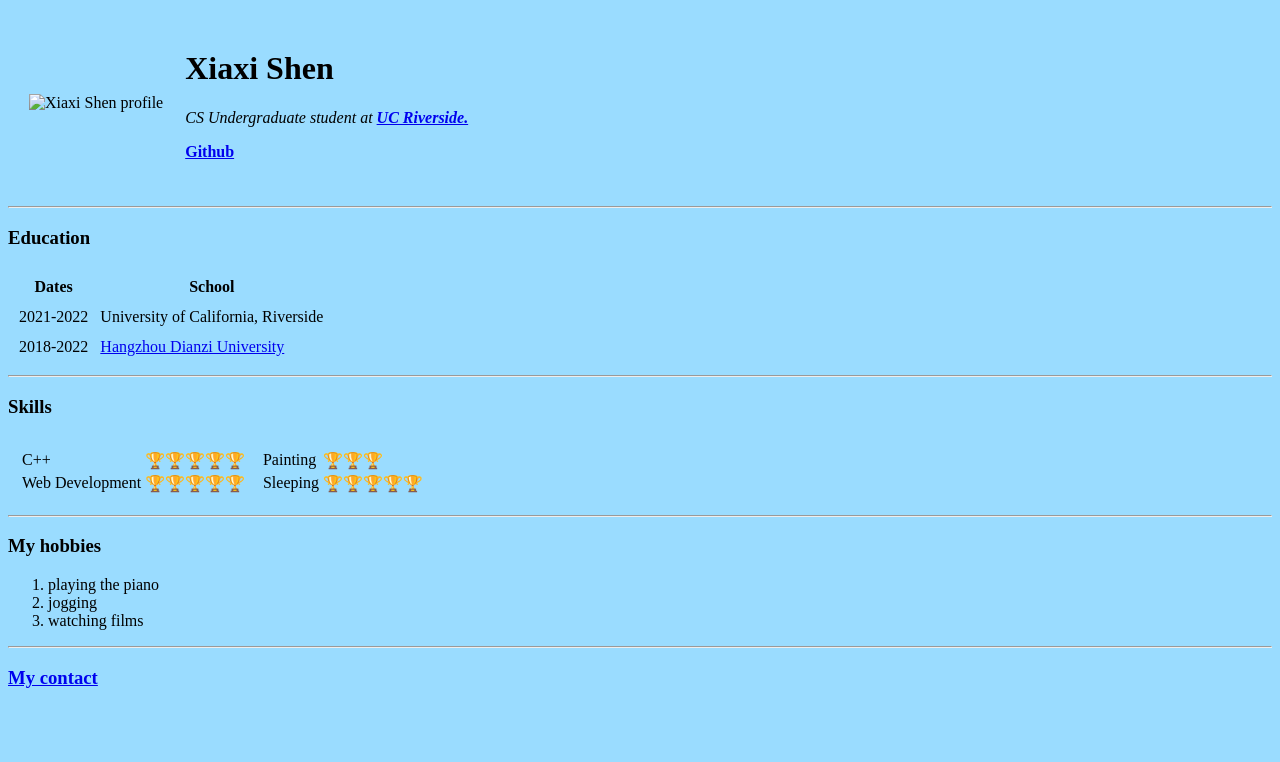
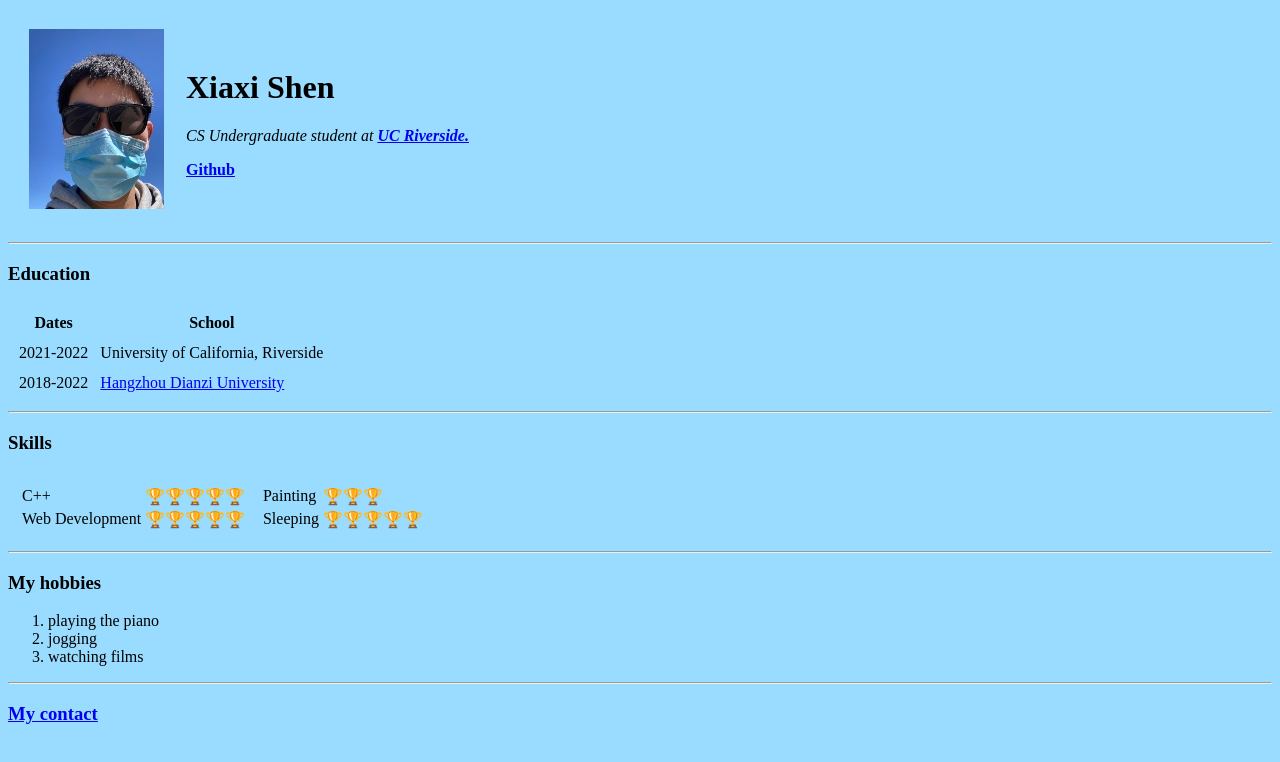
Before and after one commit to xshen053/materials, a plain HTML site: page index.html in a window 1280 px wide. Drawn offline with Linux system fonts and the light colour scheme.

Commit message:
Update index.html

```diff
--- a/index.html
+++ b/index.html
@@ -9,7 +9,7 @@
 <body style = "background-color: #9ADCFF;">
   <table cellspacing="20">
     <tr>
-      <td> <img src="1.jpg" alt="Xiaxi Shen profile"></td>
+      <td> <img src="images/1.jpg" alt="Xiaxi Shen profile"></td>
       <td>
         <h1>Xiaxi Shen</h1>
         <p><em>CS Undergraduate student at <strong><a href="https://www.ucr.edu/">UC Riverside.</a></strong></em></p>
```
